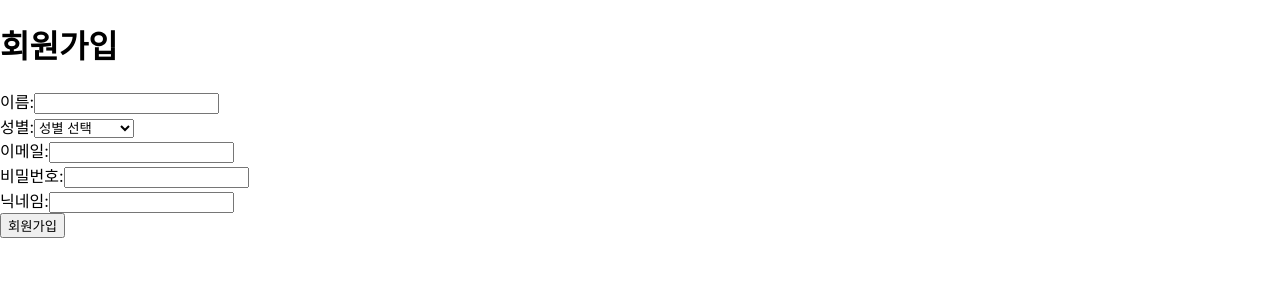
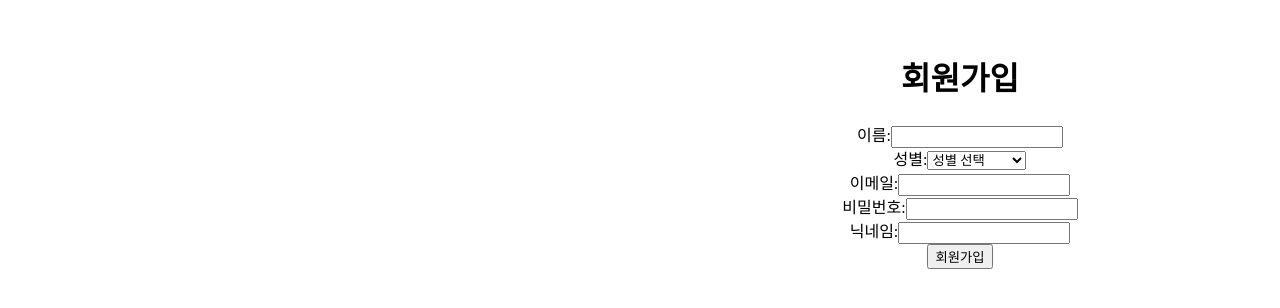
Before and after one commit to CSID-DGU/2024-1-OSSProj-OneCOIN-04, a React (Create React App) app in the folder Src/minsimcatch/: page /register in a window 1280 px wide. Shown: the top 308 px of the page. Built offline with nearby package versions, Linux system fonts and the light colour scheme; no server answers.

Commit message:
feat/Login

```diff
--- a/Src/minsimcatch/src/App.js
+++ b/Src/minsimcatch/src/App.js
@@ -1,5 +1,6 @@
 // src/App.js
 import React from 'react';
+import GlobalStyle from './styles/GlobalStyle';
 import { BrowserRouter as Router, Routes, Route } from 'react-router-dom';
 import { UserProvider } from './context/UserContext';
 import Home from './pages/Home';
@@ -8,6 +9,8 @@ import Register from './pages/Register';
 
 function App() {
     return (
+        <>
+            <GlobalStyle />
             <UserProvider>
                 <Router>
                     <Routes>
@@ -17,6 +20,7 @@ function App() {
                     </Routes>
                 </Router>
             </UserProvider>
+        </>
     );
 }
 
--- a/Src/minsimcatch/src/pages/Home.js
+++ b/Src/minsimcatch/src/pages/Home.js
@@ -1,23 +1,52 @@
-// src/pages/Home.js
-import React from 'react';
-import { useUser } from '../context/UserContext';
+import React, { useEffect, useState } from 'react';
 import { useNavigate } from 'react-router-dom';
+import { getAuth, onAuthStateChanged } from 'firebase/auth';
+import { getDatabase, ref, onValue } from 'firebase/database';
 
 function Home() {
-    const { user, logout } = useUser();
+    const [user, setUser] = useState(null);
+    const [nickname, setNickname] = useState('');
+    const [name, setName]= useState('')
     const navigate = useNavigate();
+    const auth = getAuth();
+    const database = getDatabase();
+
+    useEffect(() => {
+        onAuthStateChanged(auth, (user) => {
+            if (user) {
+                setUser(user);
+                const userRef = ref(database, 'users/' + user.uid);
+                onValue(userRef, (snapshot) => {
+                    const data = snapshot.val();
+                    if (data) {
+                        setNickname(data.nickname);//데이터베이스에서 닉네임
+                        setName(data.name); // 데이터베이스에서 이름을 가져옴
+                    }
+                });
+            } else {
+                setUser(null);
+                setNickname('');
+                setName(''); // 로그아웃 시 닉네임 초기화
+            }
+        });
+    }, [auth, database]);
+
+    const logout = () => {
+        auth.signOut();
+        navigate('/');
+    };
 
     return (
         <div>
             {user ? (
                 <div>
-                    <p>Welcome, {user.email}!</p>
+                    <p>Welcome, {nickname || name}!</p>
                     <button onClick={logout}>Logout</button>
                 </div>
             ) : (
                 <div>
-                    <button onClick={() => navigate('/login')}>로그인</button>
-                    <button onClick={() => navigate('/register')}>회원가입</button>
+                    <button onClick={() => navigate('/login')}>Login</button>
+                    <button onClick={() => navigate('/register')}>Register</button>
                 </div>
             )}
         </div>
--- a/Src/minsimcatch/src/pages/Login.js
+++ b/Src/minsimcatch/src/pages/Login.js
@@ -0,0 +1,51 @@
+import React, { useState } from 'react';
+import { useNavigate } from 'react-router-dom';
+import { getAuth, signInWithEmailAndPassword } from 'firebase/auth';
+
+function Login() {
+    const [email, setEmail] = useState('');
+    const [password, setPassword] = useState('');
+    const navigate = useNavigate();
+    const auth = getAuth();
+
+    const handleLogin = async (event) => {
+        event.preventDefault();
+        try {
+            await signInWithEmailAndPassword(auth, email, password);
+            navigate('/');  // 로그인 성공 후 홈 페이지로 리디렉트
+        } catch (error) {
+            alert(`로그인 실패: ${error.message}`);  // 로그인 실패 시 오류 메시지 표시
+        }
+    };
+
+    return (
+        <div>
+            <h1>로그인</h1>
+            <form onSubmit={handleLogin}>
+                <label>
+                    이메일:
+                    <input
+                        type="email"
+                        value={email}
+                        onChange={e => setEmail(e.target.value)}
+                        required
+                    />
+                </label>
+                <br />
+                <label>
+                    비밀번호:
+                    <input
+                        type="password"
+                        value={password}
+                        onChange={e => setPassword(e.target.value)}
+                        required
+                    />
+                </label>
+                <br />
+                <button type="submit">로그인</button>
+            </form>
+        </div>
+    );
+}
+
+export default Login;
```
Lines whose indentation alone changed are shown as unchanged.
